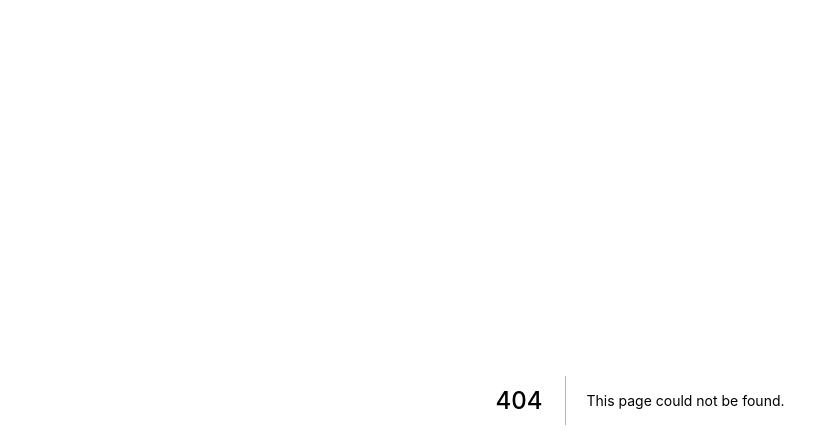
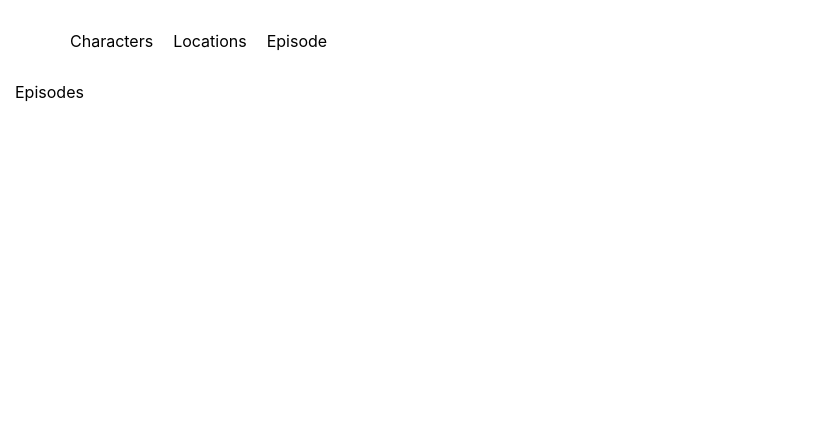
Before and after one commit to G1anpierre/next-project-practice-purpuses, a Next.js app: page /episodes in a window 1280 px wide. Before the commit this address had no page. Shown: the top 448 px of the page, without its empty margins (0-831 px from the left). Built offline with nearby package versions, Linux system fonts and the light colour scheme.

Commit message:
conclude Locations feature and start Episode Link

```diff
--- /dev/null
+++ b/components/Layout/Layout.module.css
@@ -0,0 +1,8 @@
+.container {
+}
+
+.wrapper {
+  padding: 0 15px;
+  max-width: 1280px;
+  margin: auto;
+}
--- /dev/null
+++ b/components/Layout/index.tsx
@@ -0,0 +1,21 @@
+import React from 'react'
+import type {FC} from 'react'
+import {Navbar} from '../Navbar'
+import styles from './Layout.module.css'
+
+export type LayoutProps = {
+  children: React.ReactNode
+}
+
+export const Layout: FC<LayoutProps> = ({children}) => {
+  return (
+    <>
+      <div className={styles.container}>
+        <div className={styles.wrapper}>
+          <Navbar />
+          {children}
+        </div>
+      </div>
+    </>
+  )
+}
--- /dev/null
+++ b/components/Navbar/Navbar.module.css
@@ -0,0 +1,9 @@
+.container {
+  padding: 15px;
+}
+
+.navElements {
+  display: flex;
+  gap: 20px;
+  list-style: none;
+}
--- /dev/null
+++ b/components/Navbar/index.tsx
@@ -0,0 +1,27 @@
+import React from 'react'
+import styles from './Navbar.module.css'
+import Link from 'next/link'
+
+export const Navbar = () => {
+  return (
+    <nav className={styles.container}>
+      <ul className={styles.navElements}>
+        <li>
+          <Link href="/">
+            <a>Characters</a>
+          </Link>
+        </li>
+        <li>
+          <Link href="/locations">
+            <a>Locations</a>
+          </Link>
+        </li>
+        <li>
+          <Link href="/episodes">
+            <a>Episode</a>
+          </Link>
+        </li>
+      </ul>
+    </nav>
+  )
+}
--- a/pages/_app.tsx
+++ b/pages/_app.tsx
@@ -1,8 +1,13 @@
 import '../styles/globals.css'
-import type { AppProps } from 'next/app'
+import type {AppProps} from 'next/app'
+import {Layout} from '../components/Layout'
 
-function MyApp({ Component, pageProps }: AppProps) {
-  return <Component {...pageProps} />
+function MyApp({Component, pageProps}: AppProps) {
+  return (
+    <Layout>
+      <Component {...pageProps} />
+    </Layout>
+  )
 }
 
 export default MyApp
--- /dev/null
+++ b/pages/episodes/index.tsx
@@ -0,0 +1,7 @@
+import React from 'react'
+
+const Episodes = () => {
+  return <div>Episodes</div>
+}
+
+export default Episodes
```
Also changed, not shown: pages/index.tsx (+1 -6 lines), pages/locations/index.tsx (added, +93 -0 lines), styles/Locations.module.css (added, +25 -0 lines).
